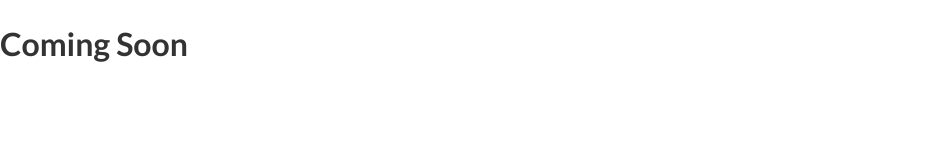
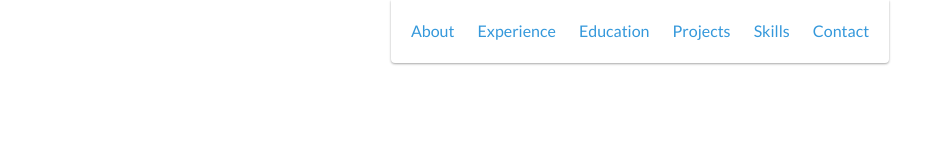
Before and after one commit to Turing551/Turing551.github.io, a website: page index.html in a window 1280 px wide. Shown: the whole page, without its empty margins (0-952 px from the left). Drawn offline with Linux system fonts and the light colour scheme.

Commit message:
Added Header 1.0.2

```diff
--- a/index.html
+++ b/index.html
@@ -1,6 +1,6 @@
 <!--
     Title: Ashok Portfolio
-    Version: 1.0.1
+    Version: 1.0.2
     Last Change: 04/06/2019
     Author: Ashok Knv
     Repo: https://github.com/Turing551/Turing551.github.io
@@ -24,6 +24,35 @@
 </head>
 
 <body>
-    <h1>Coming Soon</h1>
+        <div id="mobile-menu-open" class="shadow-large">
+                <i class="fa fa-bars" aria-hidden="true"></i>
+            </div>
+            <!-- End #mobile-menu-toggle -->
+            <header>
+                <div id="mobile-menu-close">
+                    <span>Close</span> <i class="fa fa-times" aria-hidden="true"></i>
+                </div>
+                <ul id="menu" class="shadow">
+                    <li>
+                        <a href="#about">About</a>
+                    </li>
+                    <li>
+                        <a href="#experience">Experience</a>
+                    </li>
+                    <li>
+                        <a href="#education">Education</a>
+                    </li>
+                    <li>
+                        <a href="#projects">Projects</a>
+                    </li>
+                    <li>
+                        <a href="#skills">Skills</a>
+                    </li>
+                    <li>
+                        <a href="#contact">Contact</a>
+                    </li>
+                </ul>
+            </header>
+            <!-- End header -->
 </body>
 </html>
```
